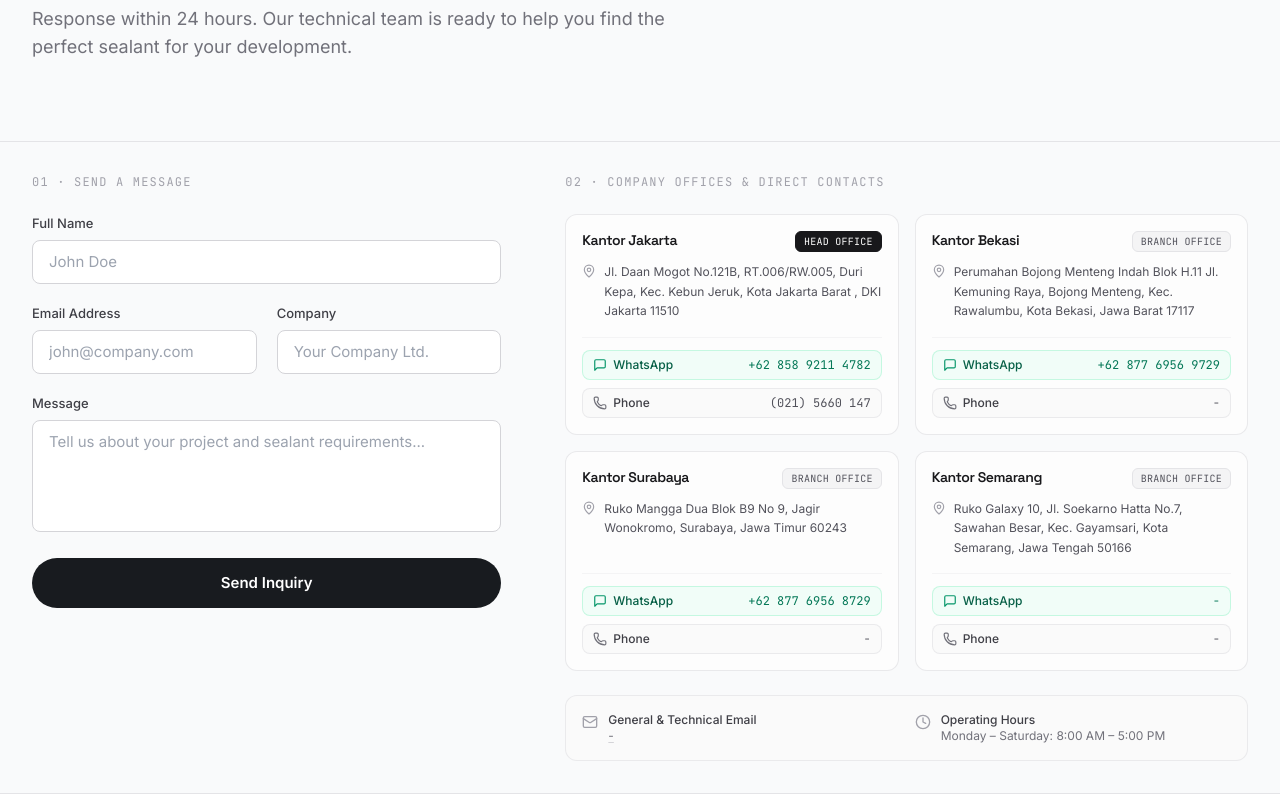
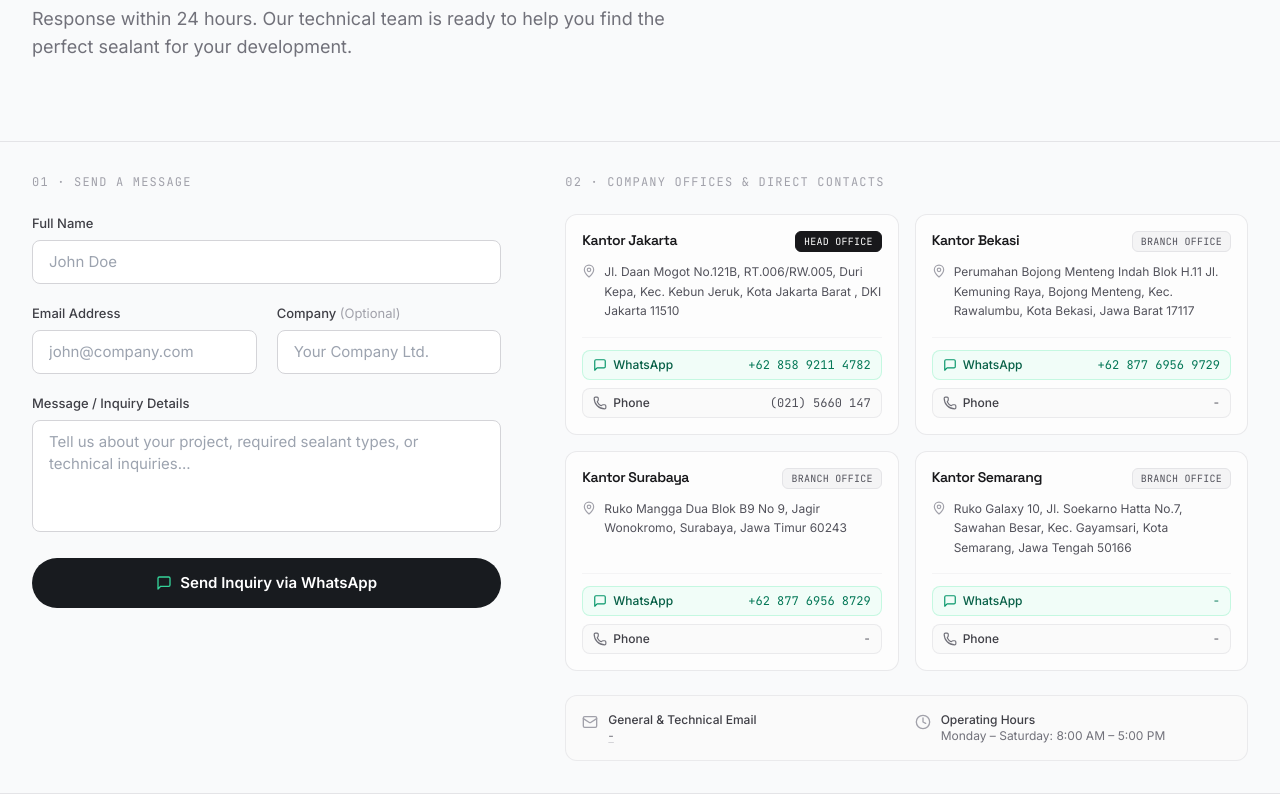
Before and after one commit to lionman9097/AMG_compro, a Nuxt app: page /contact in a window 1280 px wide. Shown: the part 370-1170 px from the top of the page. Built offline with nearby package versions, Linux system fonts and the light colour scheme.

Commit message:
changed inquiry form to whatsapp

```diff
--- a/components/ContactForm.vue
+++ b/components/ContactForm.vue
@@ -29,7 +29,7 @@
         <p v-if="errors.email" class="text-red-500 text-xs mt-1">{{ errors.email }}</p>
       </div>
       <div>
-        <label for="company" class="block text-[13px] font-medium text-zinc-700 mb-1.5">Company</label>
+        <label for="company" class="block text-[13px] font-medium text-zinc-700 mb-1.5">Company <span class="text-zinc-400 font-normal">(Optional)</span></label>
         <input
           id="company"
           v-model="form.company"
@@ -41,7 +41,7 @@
     </div>
 
     <div>
-      <label for="message" class="block text-[13px] font-medium text-zinc-700 mb-1.5">Message</label>
+      <label for="message" class="block text-[13px] font-medium text-zinc-700 mb-1.5">Message / Inquiry Details</label>
       <textarea
         id="message"
         v-model="form.message"
@@ -49,7 +49,7 @@
         required
         class="w-full px-4 py-2.5 rounded-lg border text-[15px] resize-none transition-colors duration-150 focus:outline-none"
         :class="errors.message ? 'border-red-400 bg-red-50/50 focus:border-red-500 focus:ring-2 focus:ring-red-500/20' : 'border-zinc-300 bg-white focus:border-cobalt-accent focus:ring-2 focus:ring-cobalt-focus'"
-        placeholder="Tell us about your project and sealant requirements..."
+        placeholder="Tell us about your project, required sealant types, or technical inquiries..."
       />
       <p v-if="errors.message" class="text-red-500 text-xs mt-1">{{ errors.message }}</p>
     </div>
@@ -57,12 +57,15 @@
     <button
       type="submit"
       :disabled="submitted"
-      class="pill-cta-primary w-full justify-center disabled:opacity-60"
+      class="pill-cta-primary w-full justify-center disabled:opacity-75 flex items-center gap-2 cursor-pointer"
     >
-      <template v-if="!submitted">Send Inquiry</template>
+      <template v-if="!submitted">
+        <MessageSquare class="w-4 h-4 text-emerald-400 shrink-0" />
+        <span>Send Inquiry via WhatsApp</span>
+      </template>
       <template v-else>
-        <CheckCircle class="w-4 h-4" />
-        Sent Successfully
+        <CheckCircle class="w-4 h-4 text-emerald-400 shrink-0" />
+        <span>Opening WhatsApp...</span>
       </template>
     </button>
   </form>
@@ -70,11 +73,13 @@
 
 <script setup lang="ts">
 import { reactive, ref } from 'vue'
-import { CheckCircle } from '@lucide/vue'
+import { CheckCircle, MessageSquare } from '@lucide/vue'
 
 const form = reactive({ name: '', email: '', company: '', message: '' })
 const errors = reactive({ name: '', email: '', message: '' })
 const submitted = ref(false)
+
+const TARGET_WHATSAPP = '6287769569729'
 
 const validate = (): boolean => {
   let valid = true
@@ -88,11 +93,31 @@ const validate = (): boolean => {
 
 const handleSubmit = () => {
   if (!validate()) return
-  console.log('Contact form submitted:', { ...form })
+
+  // Format professional WhatsApp message template
+  const text = [
+    `*Halo PT Anugerah Megah Perkasa, saya ingin mengirimkan inquiry seputar produk sealant:*`,
+    ``,
+    `*Nama:* ${form.name.trim()}`,
+    `*Email:* ${form.email.trim()}`,
+    `*Perusahaan:* ${form.company.trim() || '-'}`,
+    ``,
+    `*Pesan / Kebutuhan Proyek:*`,
+    `${form.message.trim()}`
+  ].join('\n')
+
+  const waUrl = `https://wa.me/${TARGET_WHATSAPP}?text=${encodeURIComponent(text)}`
+
   submitted.value = true
+
+  // Open WhatsApp in a new tab/window
+  if (typeof window !== 'undefined') {
+    window.open(waUrl, '_blank')
+  }
+
   setTimeout(() => {
     submitted.value = false
     Object.assign(form, { name: '', email: '', company: '', message: '' })
-  }, 4000)
+  }, 3000)
 }
 </script>
```
